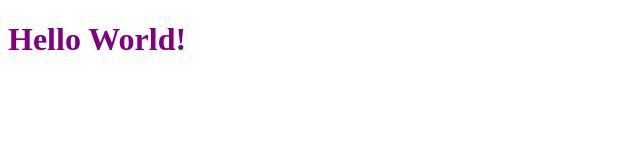
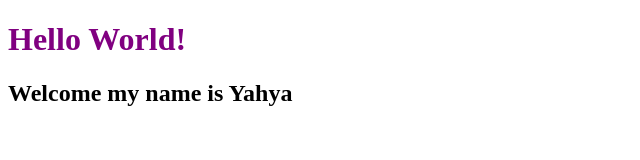
Before and after one commit to develweb47/git-and-github-tutorail, a plain HTML site: page index.html in a window 1280 px wide. Shown: the whole page, without its empty margins (0-640 px from the left). Drawn offline with Linux system fonts and the light colour scheme.

Commit message:
updated file

```diff
--- a/index.html
+++ b/index.html
@@ -10,6 +10,7 @@
 
 <body>
     <h1>Hello World!</h1>
+    <h2>Welcome my name is Yahya</h2>
 </body>
 
 </html>
```
